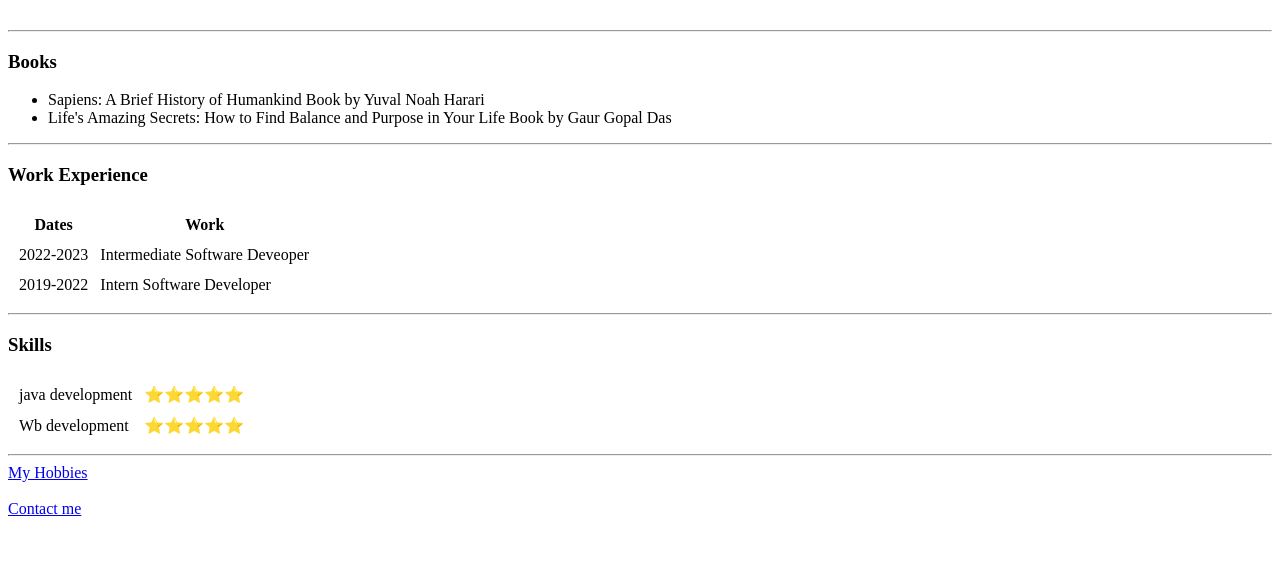
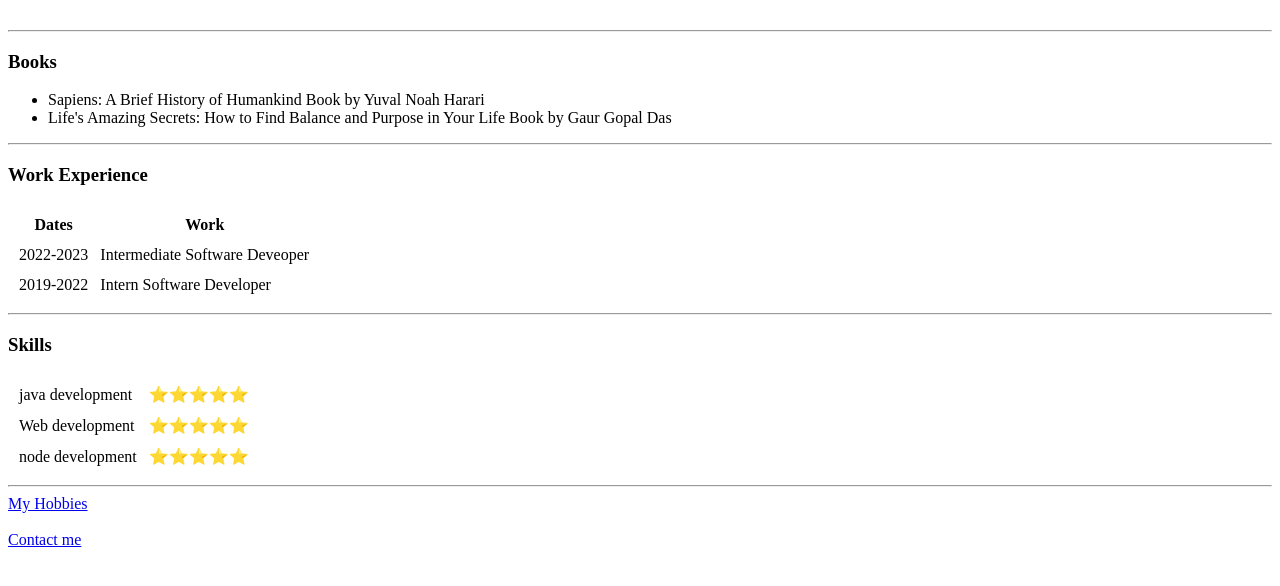
Before and after one commit to hrishikesh14m/SimpleFrontEnd, a plain HTML site: page index.html in a window 1280 px wide. Shown: the part 202-788 px from the top of the page. Drawn offline with Linux system fonts and the light colour scheme.

Commit message:
Third Commit

```diff
--- a/index.html
+++ b/index.html
@@ -56,7 +56,11 @@
             <td>⭐⭐⭐⭐⭐</td>
         </tr>
         <tr>
-            <td>Wb development</td>
+            <td>Web development</td>
+            <td>⭐⭐⭐⭐⭐</td>
+        </tr>
+        <tr>
+            <td>node development</td>
             <td>⭐⭐⭐⭐⭐</td>
         </tr>
     </table>
```
